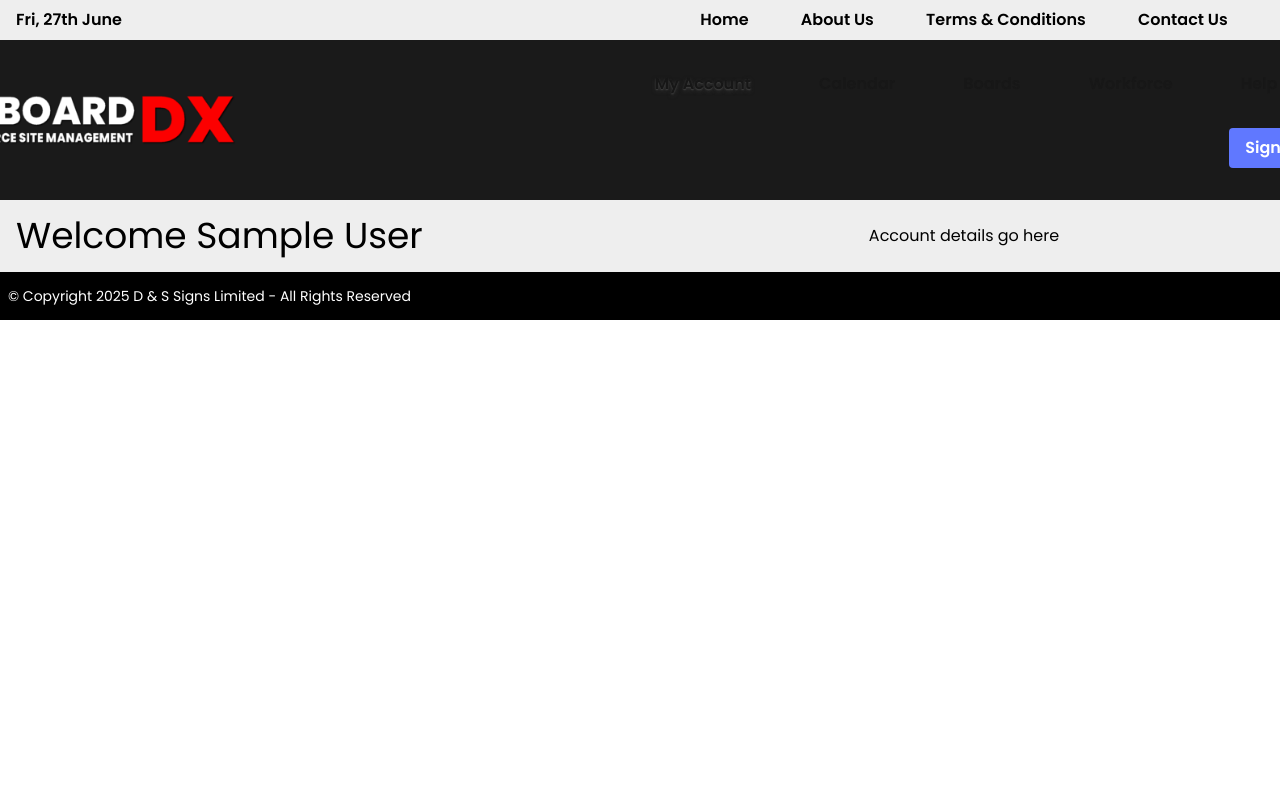
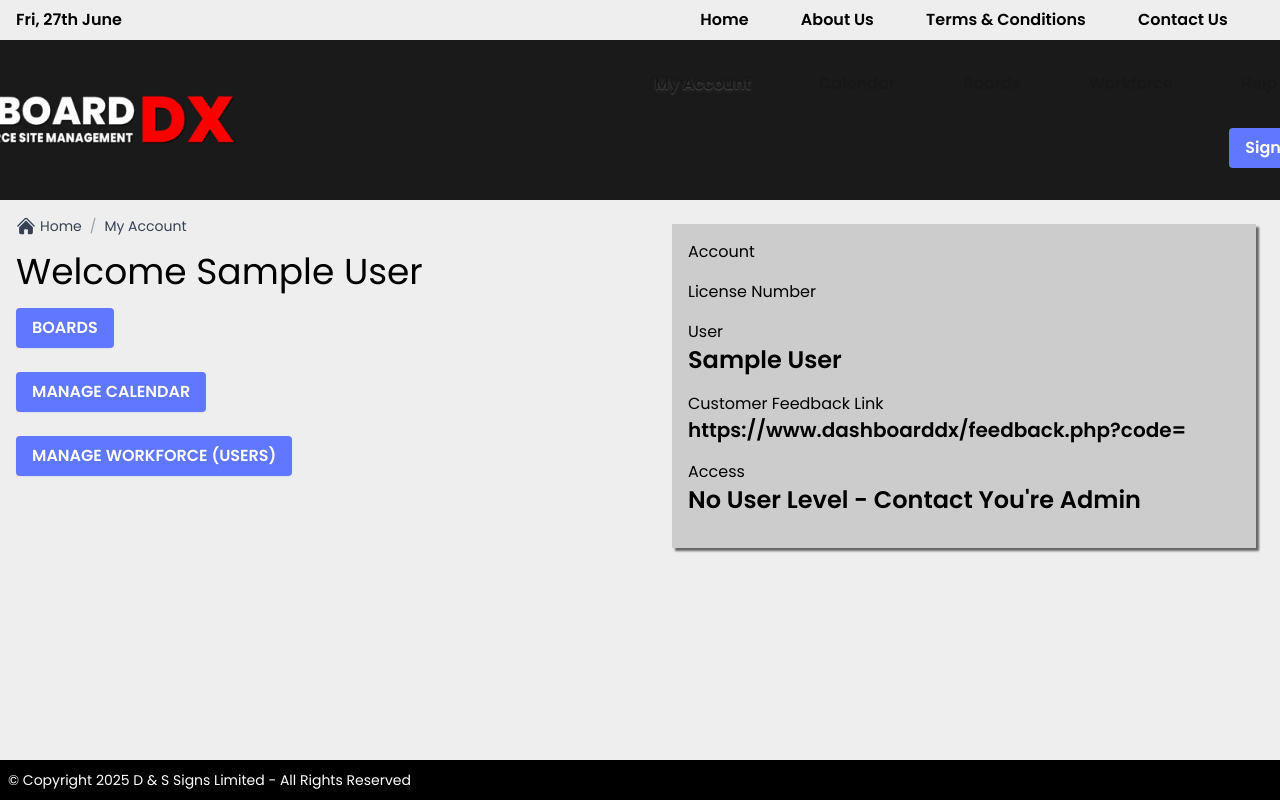
Before and after one commit to UrKo2376/DashboardDX_NextJS, a Next.js app: page /my-account in a window 1280 px wide. Shown: the top 800 px of the page. Built offline with nearby package versions, Linux system fonts and the light colour scheme; no server answers; sample sign-in values are in the browser's storage.

Commit message:
Added further dynamic data to the account logged in page. Also added redirects for login and log out routines

```diff
--- a/app/api/auth/[...nextauth]/route.ts
+++ b/app/api/auth/[...nextauth]/route.ts
@@ -16,7 +16,7 @@ export const authOptions: NextAuthOptions = {
         password: { label: "Password", type: "password" },
       },
       async authorize(credentials) {
-                console.log('authorize credentials:', credentials);
+        console.log('authorize credentials:', credentials);
 
         if (!credentials?.username || !credentials?.password) return null;
 
@@ -25,16 +25,14 @@ export const authOptions: NextAuthOptions = {
         });
 
         console.log('found user:', user);
-        console.log("Manual compare:", credentials.password === "M0nde02376");
-
-
+        //console.log("Manual compare:", credentials.password === "M0nde02376");
 
         if (!user) return null;
 
         const isValid = await bcrypt.compare(credentials.password, user.password);
         if (!isValid) return null;
 
-        console.log('password valid:', isValid);
+        //console.log('password valid:', isValid);
 
         // Return a user object compatible with NextAuth (id must be string)
         return {
@@ -43,6 +41,7 @@ export const authOptions: NextAuthOptions = {
           fullName: user.fullName,
           level: user.level,
           accountId: user.accountId,
+          primaryUser: user.primaryUser,
           name: user.fullName || null,
           email: null,
           image: null,
@@ -65,6 +64,7 @@ export const authOptions: NextAuthOptions = {
     token.username = user.username;
     token.level = user.level;
     token.accountId = user.accountId;
+    token.primaryUser = user.primaryUser;
   }
   return token;
 },
@@ -81,6 +81,7 @@ export const authOptions: NextAuthOptions = {
         session.user.username = token.username as string;
         session.user.level = token.level as number;
         session.user.accountId = token.accountId as number;
+        session.user.primaryUser = token.primaryUser as number;
       }
       return session;
     },
--- /dev/null
+++ b/app/api/getAccount/route.ts
@@ -0,0 +1,30 @@
+import { NextRequest, NextResponse } from "next/server";
+import { getServerSession } from "next-auth";
+import { authOptions } from "../auth/[...nextauth]/route";
+import { PrismaClient } from "@prisma/client";
+
+const prisma = new PrismaClient();
+
+export async function GET(req: NextRequest) {
+  const session = await getServerSession(authOptions);
+
+  if (!session || !session.user?.accountId) {
+    return NextResponse.json({ error: "Unauthorized" }, { status: 401 });
+  }
+
+  try {
+
+    const account = await prisma.account.findUnique({
+      where: { id: session.user.accountId },
+    });
+
+    if (!account) {
+      return NextResponse.json({ error: "Account not found" }, { status: 404 });
+    }
+
+    return NextResponse.json(account);
+  } catch (error) {
+    console.error("Error fetching account:", error);
+    return NextResponse.json({ error: "Internal server error" }, { status: 500 });
+  }
+}
--- a/app/globals.css
+++ b/app/globals.css
@@ -9,6 +9,7 @@
   --mainBGLight: #dddddd;
   --mainBGLighter: #eeeeee;
   --font-sans: var(--font-poppins), system-ui, sans-serif;
+  --accountBox: #cccccc;
 }
 
 @media (prefers-color-scheme: dark) {
--- a/app/layout.tsx
+++ b/app/layout.tsx
@@ -31,14 +31,14 @@ export default function RootLayout({
 }>) {
   return (
     <html lang="en" className={poppins.variable}>
-      <AuthSessionProvider><body className="flex flex-col items-center">
+      <AuthSessionProvider><body className="min-h-screen flex flex-col items-center">
 
           <div className="flex justify-center bg-[var(--mainBGLight)] w-full">
             <Top_Bar />
           </div>
           <MainNav />
 
-          <div className="w-full bg-[var(--mainBGLight)] flex justify-center">
+          <div className="w-full bg-[var(--mainBGLight)] flex justify-center flex-grow">
 
             {children}
 
--- a/app/my-account/page.tsx
+++ b/app/my-account/page.tsx
@@ -1,25 +1,132 @@
 'use client';
 
+import { Prisma } from "@prisma/client";
 import { useSession } from "next-auth/react";
+import { useEffect, useState } from 'react';
+import Breadcrumb from "@/components/Breadcrumbs/breadcrumb";
+import { redirect } from "next/navigation";
 
 export default function Account() {
   const { data: session, status } = useSession();
+  type AccountType = {
+  id: number;
+  status?: string;
+  accountTitle?: string;
+  license?: string;
+  extraLabel1?: string;
+  extraLabel2?: string;
+  extraLabel3?: string;
+  users: [];
+  boards: [];
+  // Add more fields from your actual `Account` model as needed
+};
+
+const [account, setAccount] = useState<AccountType | null>(null);
+const [countdown, setCountdown] = useState(5);
+  useEffect(() => {
+    const interval = setInterval(() => {
+      setCountdown((prev) => prev - 1);
+    }, 1000);
+
+    // Stop countdown at 1
+    if (countdown <= 1) {
+      clearInterval(interval);
+    }
+
+    return () => clearInterval(interval);
+  }, [countdown]);
+
+  const [error, setError] = useState('');
+
+    useEffect(() => {
+      const fetchAccount = async () => {
+        try {
+          const res = await fetch('/api/getAccount');
+          if (!res.ok) {
+            throw new Error('Failed to fetch account');
+          }
+          const data = await res.json();
+          setAccount(data);
+        } catch (err: any) {
+          setError(err.message);
+        }
+      };
+
+      fetchAccount();
+    }, []);
 
   if (status === "loading") {
     return <p>Loading...</p>;
   }
 
   if (!session) {
-    return <p>You need to be signed in to view this page.</p>;
+    return <p className="text-black">You need to be signed in to view this page. You will be redirected in {countdown} second{countdown !== 1 ? 's' : ''}</p>;
+  }
+
+  let userLevel = '';
+
+  switch(session.user.level) {
+    case 3:
+      userLevel = "Super User (Full Access)";
+      break;
+    case 2:
+      userLevel = "Admin (Standard Access)";
+      break;
+    case 1:
+      userLevel = "User (Limited Access)";
+      break;
+    default:
+      userLevel = "No User Level - Contact You're Admin"
+      break;
+  }
+
+  let primUser = '';
+
+  if(session.user.primaryUser == 1){
+    primUser = "You're Signed In As PRIMARY USER For ";
   }
 
   return (
     <div className="home-container">
-      <div className="main-left">
-        <h1 className="text-4xl text-black">Welcome {session.user?.name || session.user?.username}</h1>
+      <div className="main-left !justify-start">
+        <Breadcrumb />
+        <h1 className="text-4xl text-black py-4">Welcome {session.user?.name || session.user?.username}</h1>
+        <button
+          type="button"
+          onClick={() => redirect("/boards")}
+          className="uppercase transition-all ease-in-out duration-[1s] h-10 rounded-sm bg-[#6078ff] px-4 py-1 mb-6 text-l font-semibold text-white shadow-xs hover:bg-indigo-500 focus-visible:outline-2 focus-visible:outline-offset-2 focus-visible:outline-indigo-600"
+        >
+          Boards
+        </button>
+        <button
+          type="button"
+          onClick={() => redirect("/calendar")}
+          className="uppercase transition-all ease-in-out duration-[1s] h-10 rounded-sm bg-[#6078ff] px-4 py-1 mb-6 text-l font-semibold text-white shadow-xs hover:bg-indigo-500 focus-visible:outline-2 focus-visible:outline-offset-2 focus-visible:outline-indigo-600"
+        >
+          Manage Calendar
+        </button>
+        <button
+          type="button"
+          onClick={() => redirect("/workforce")}
+          className="uppercase transition-all ease-in-out duration-[1s] h-10 rounded-sm bg-[#6078ff] px-4 py-1 mb-6 text-l font-semibold text-white shadow-xs hover:bg-indigo-500 focus-visible:outline-2 focus-visible:outline-offset-2 focus-visible:outline-indigo-600"
+        >
+          Manage Workforce (Users)
+        </button>
       </div>
-      <div className="main-right">
-        <p className="text-black">Account details go here</p>
+      <div className="main-right !items-start">
+        <div className="text-black bg-[var(--accountBox)] shadow-[3px_3px_2px_RGBA(102,102,102,1)] rounded-[20] p-4 w-full m-4">
+          <h2>Account</h2>
+          <p className="text-2xl font-semibold pb-4">{account?.accountTitle}</p>
+          <h2>License Number</h2>
+          <p className="text-3xl font-semibold pb-4">{account?.license}</p>
+          <h2>User</h2>
+          <p className="text-2xl font-semibold pb-4">{session.user?.name || session.user?.username}</p>
+          <h2>Customer Feedback Link</h2>
+          <p className="text-xl font-semibold pb-4">https://www.dashboarddx/feedback.php?code={account?.license}</p>
+          <h2>Access</h2>
+          <p className="text-2xl font-semibold pb-4">{userLevel}</p>
+          <p>{primUser} {account?.accountTitle}</p>
+        </div>
       </div>
     </div>
   );
--- a/components/global/bottom-bar.tsx
+++ b/components/global/bottom-bar.tsx
@@ -5,7 +5,7 @@ export default function BottomBar() {
     const year = new Date().getFullYear();
 
     return(
-        <div className="flex  items-center h-12 bg-black pl-2 w-full max-w-[1540px]">
+        <div className="flex items-center !h-[40px] bg-black pl-2 w-full max-w-[1545px]">
             <p className="text-white text-sm">&copy; Copyright {year} D &amp; S Signs Limited - All Rights Reserved</p>
         </div>
     )
--- a/components/global/main-nav.tsx
+++ b/components/global/main-nav.tsx
@@ -4,22 +4,33 @@ import Link from "next/link";
 import NavLink from "@/lib/nav-link";
 import React, { useState, useEffect } from "react";
 import { signIn, signOut, useSession } from "next-auth/react";
+import { redirect } from "next/dist/server/api-utils";
+import { useRouter } from "next/navigation";
 
 export default function MainNav() {
-  const { data: session } = useSession();
+  const { data: session, status } = useSession();
+  const router = useRouter();
 
   const [username, setUsername] = useState("");
   const [password, setPassword] = useState("");
   const [loading, setLoading] = useState(false);
   const [errorMsg, setErrorMsg] = useState("");
 
-  useEffect(() => {
-    if (session) {
-      console.log("User signed in:", session.user);
-    } else {
-      console.log("User signed out");
-    }
-  }, [session]);
+
+
+useEffect(() => {
+  if (status === "loading") return; // do nothing while loading
+
+  if (status === "unauthenticated") {
+    console.log("User signed out");
+    const timer = setTimeout(() => router.push("/"), 5000);
+    return () => clearTimeout(timer); // cleanup timer on unmount or session change
+  }
+
+  if (status === "authenticated") {
+    console.log("User signed in:", session.user);
+  }
+}, [status, session, router]);
 
   const handleSignIn = async () => {
     setLoading(true);
@@ -37,6 +48,9 @@ export default function MainNav() {
     } else {
       // Clear password field on successful login
       setPassword("");
+      // Redirect to My Account on successful login
+      //setTimeout(()=> router.push("/my-account"), 1000)
+      router.push("/my-account")
     }
   };
 
--- a/types/next-auth.d.ts
+++ b/types/next-auth.d.ts
@@ -8,6 +8,7 @@ declare module "next-auth" {
       username: string;
       level: number;
       accountId: number;
+      primaryUser: number;
     } & DefaultSession["user"];
   }
 
@@ -16,6 +17,7 @@ declare module "next-auth" {
     username: string;
     level: number;
     accountId: number;
+    primaryUser: number;
   }
 }
 
@@ -25,5 +27,6 @@ declare module "next-auth/jwt" {
     username: string;
     level: number;
     accountId: number;
+    primaryUser: number;
   }
 }
```
